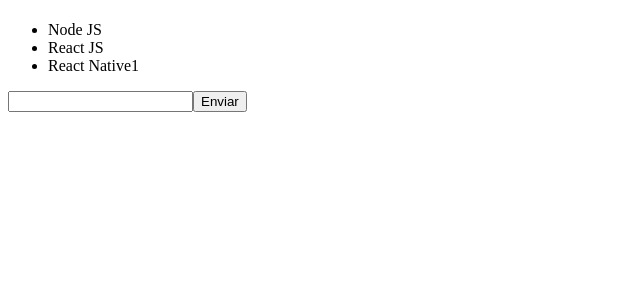
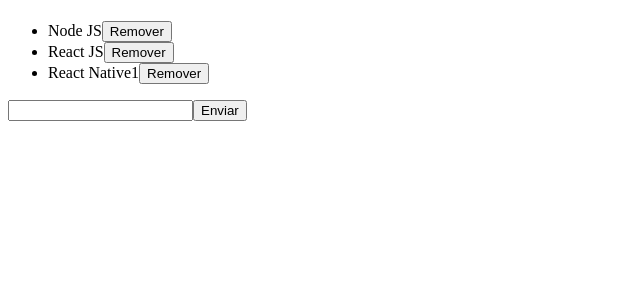
Before and after one commit to CharlesPereira1/ReactJS-Introduction, a React app: page / in a window 1280 px wide. Shown: the top 300 px of the page, without its empty margins (0-640 px from the left). Built offline with nearby package versions, Linux system fonts and the light colour scheme; the HTML template or start-up script is replaced by a standard one.

Commit message:
Removendo itens do estado

```diff
--- a/src/components/TechList.js
+++ b/src/components/TechList.js
@@ -23,12 +23,20 @@
     });
   }
 
+  handleDelete = (tech) => {
+    this.setState({ techs: this.state.techs.filter(t => t !== tech) })
+  }
+
   render() {
     return (
       <form onSubmit={this.handleSubmit}>
         <h1>{this.state.newTech}</h1>
         <ul>
-          {this.state.techs.map(tech => <li key={tech}>{tech}</li>)}
+          {this.state.techs.map(tech => (
+            <li key={tech}>
+              {tech}
+              <button onClick={() => this.handleDelete(tech)} type="button">Remover</button>
+            </li>))}
         </ul>
         <input
           type="text"
```
